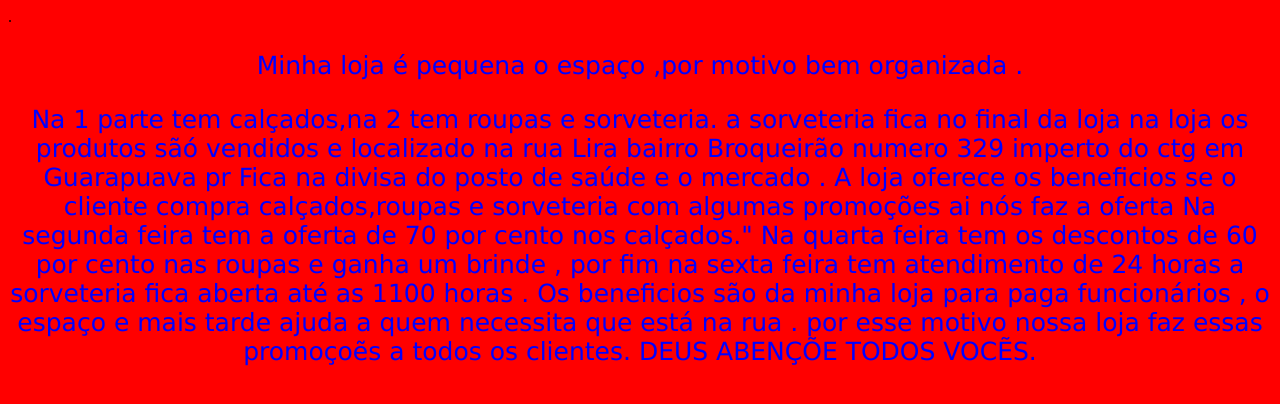
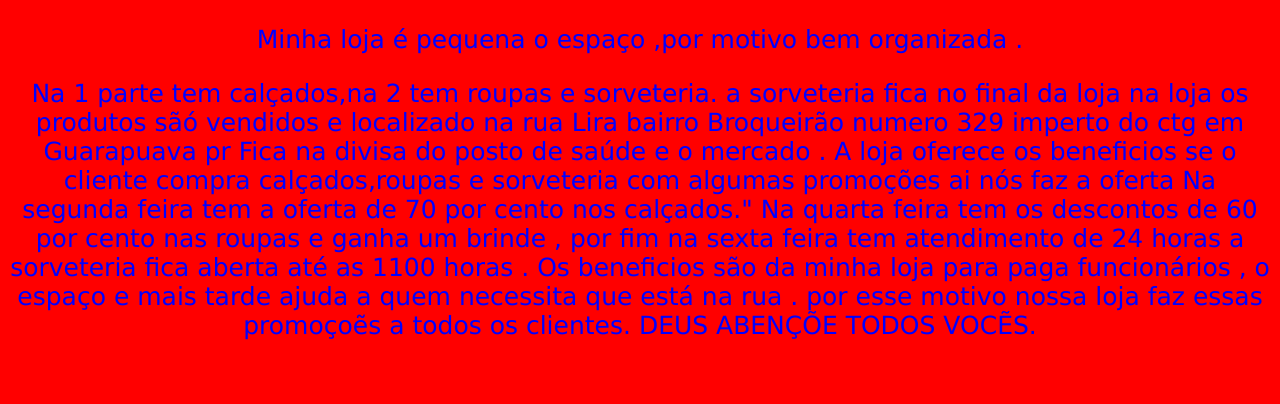
Before and after one commit to suzimara2468/suzimara.ferreira.delima, a plain HTML site: page index.html in a window 1280 px wide. Drawn offline with Linux system fonts and the light colour scheme.

Commit message:
b j jhn b

```diff
--- a/index.html
+++ b/index.html
@@ -8,7 +8,7 @@
     <meta name="viewport" content="width=], initial-scale=1.0">
     <title>super mercado realeza </title>
 </head>
-<body>.
+<body>
 <p>Minha loja é pequena o espaço ,por motivo bem organizada . </p>
 <p>Na 1 parte tem calçados,na 2 tem roupas e sorveteria.
 a sorveteria fica no final da loja na loja os produtos sãó vendidos e  localizado na rua Lira bairro Broqueirão numero 329 imperto do ctg em Guarapuava pr
```
